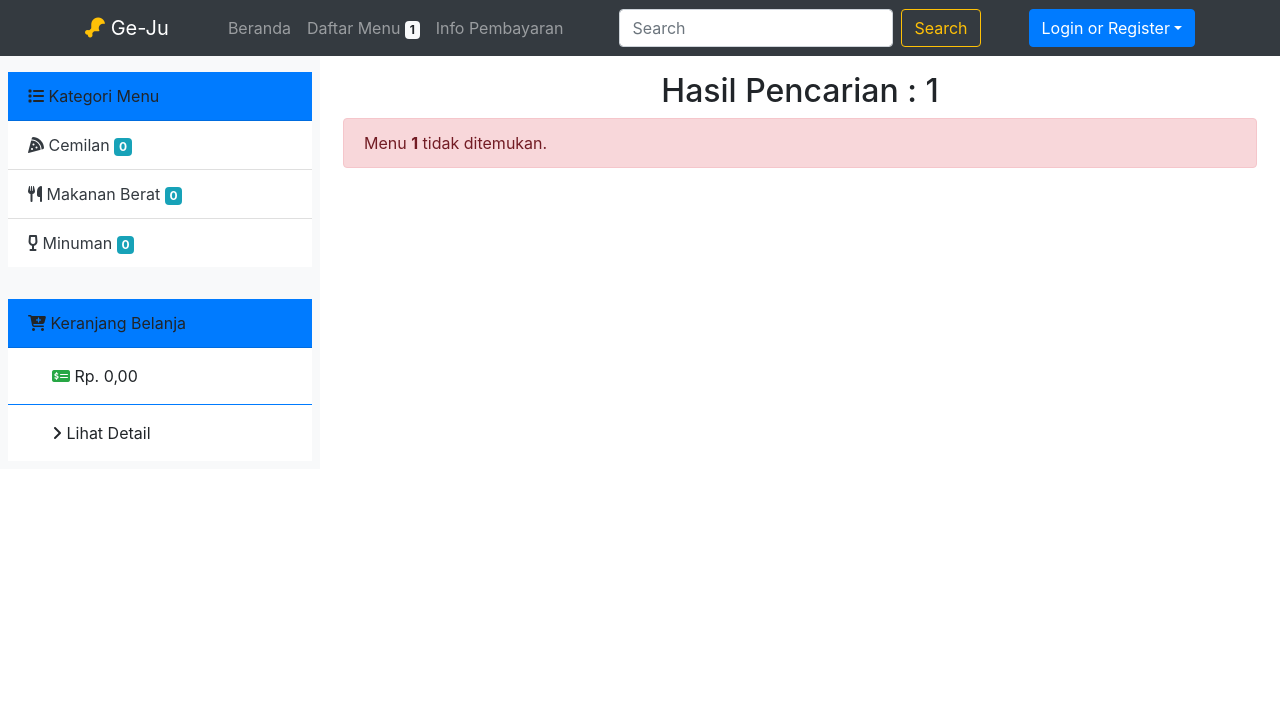
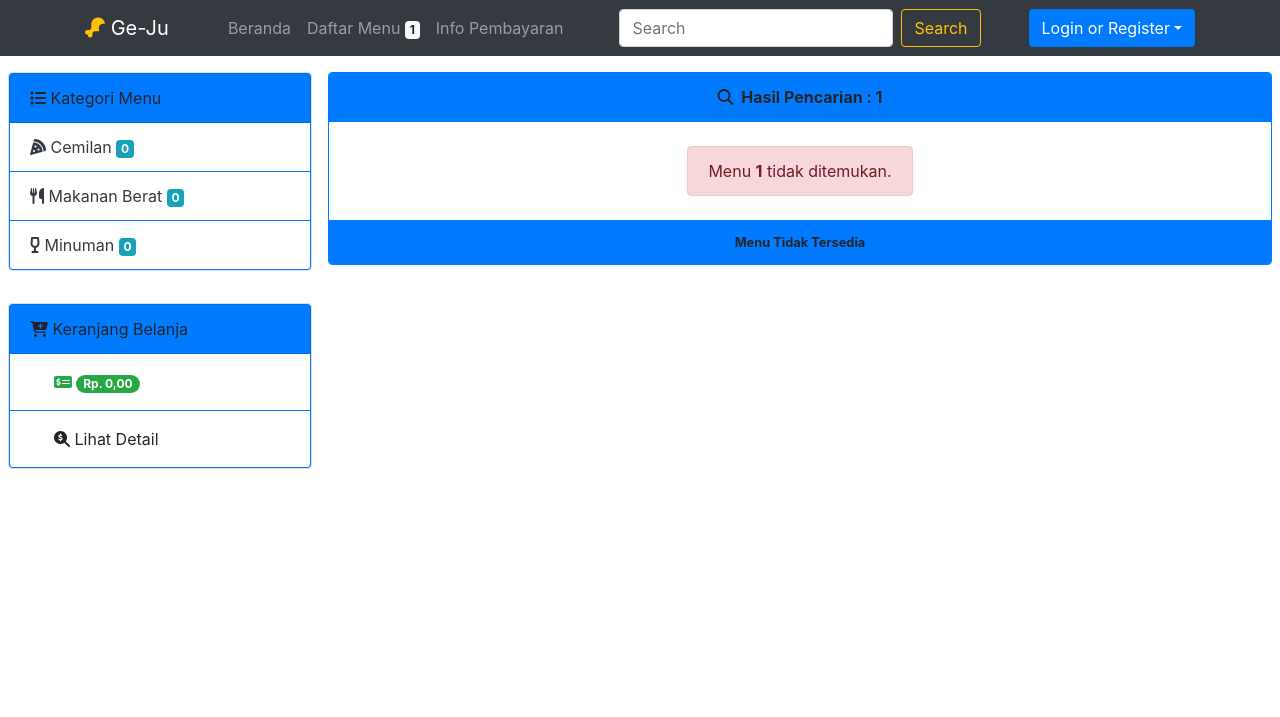
Before and after one commit to soholeh/si-penjualan-ayam-geprek, a PHP site: page /menu_makanan/pencarian.php?keyword=1 in a window 1280 px wide. Shown: the top 717 px of the page. Run offline with PHP 8.4, Linux system fonts and the light colour scheme; tables that the repository leaves empty or names only in its code hold one stand-in row (values such as "Sample post"); some libraries are stand-ins or nearby versions.

Commit message:
bungkus content dg card

```diff
--- /dev/null
+++ b/footer.php
@@ -0,0 +1,30 @@
+
+    <div class="container">
+        </br>
+            </br>
+            </br>
+        </br>
+    </div>
+    <!-- Footer -->
+    <footer class="text-light bg-dark fixed-bottom">
+                <div class="container">
+                    <div class="row mt-3">
+                        <div class="col text-center">
+                            <p>Ge-Ju &copy; <?= date('Y') ?> - Follow Us <a href="https://instagram.com/gejufriedchicken" target="_blank" class="fa fa-instagram"></a></p>
+                        </div>
+                    </div>
+                </div>
+            </footer>
+            <!-- Optional JavaScript; choose one of the two! -->
+
+            <!-- Option 1: jQuery and Bootstrap Bundle (includes Popper) -->
+            <script src="https://code.jquery.com/jquery-3.5.1.slim.min.js" integrity="sha384-DfXdz2htPH0lsSSs5nCTpuj/zy4C+OGpamoFVy38MVBnE+IbbVYUew+OrCXaRkfj" crossorigin="anonymous"></script>
+            <script src="https://cdn.jsdelivr.net/npm/bootstrap@4.5.3/dist/js/bootstrap.bundle.min.js" integrity="sha384-ho+j7jyWK8fNQe+A12Hb8AhRq26LrZ/JpcUGGOn+Y7RsweNrtN/tE3MoK7ZeZDyx" crossorigin="anonymous"></script>
+
+            <!-- Option 2: jQuery, Popper.js, and Bootstrap JS
+            <script src="https://code.jquery.com/jquery-3.5.1.slim.min.js" integrity="sha384-DfXdz2htPH0lsSSs5nCTpuj/zy4C+OGpamoFVy38MVBnE+IbbVYUew+OrCXaRkfj" crossorigin="anonymous"></script>
+            <script src="https://cdn.jsdelivr.net/npm/popper.js@1.16.1/dist/umd/popper.min.js" integrity="sha384-9/reFTGAW83EW2RDu2S0VKaIzap3H66lZH81PoYlFhbGU+6BZp6G7niu735Sk7lN" crossorigin="anonymous"></script>
+            <script src="https://cdn.jsdelivr.net/npm/bootstrap@4.5.3/dist/js/bootstrap.min.js" integrity="sha384-w1Q4orYjBQndcko6MimVbzY0tgp4pWB4lZ7lr30WKz0vr/aWKhXdBNmNb5D92v7s" crossorigin="anonymous"></script>
+            -->
+    </body>
+</html>
--- /dev/null
+++ b/header.php
@@ -0,0 +1,148 @@
+<?php require_once "admin/_config/config.php" ?>
+
+<!doctype html>
+<html lang="en">
+    <head>
+        <!-- Required meta tags -->
+        <meta charset="utf-8">
+        <meta name="viewport" content="width=device-width, initial-scale=1, shrink-to-fit=no">
+
+        <!-- Bootstrap CSS -->
+        <link rel="stylesheet" href="https://cdn.jsdelivr.net/npm/bootstrap@4.5.3/dist/css/bootstrap.min.css" integrity="sha384-TX8t27EcRE3e/ihU7zmQxVncDAy5uIKz4rEkgIXeMed4M0jlfIDPvg6uqKI2xXr2" crossorigin="anonymous">
+        <!-- Add icon library -->
+        <link rel="stylesheet" href="https://cdnjs.cloudflare.com/ajax/libs/font-awesome/4.7.0/css/font-awesome.min.css">
+        <link rel="canonical" href="https://getbootstrap.com/docs/4.5/examples/sign-in/">
+        <!-- Add custom CSS here -->
+        <!-- <link href="admin/css/sb-admin.css" rel="stylesheet"> -->
+        <!-- <link rel="stylesheet" href="admin/font-awesome/css/font-awesome.min.css"> -->
+        <!-- Bootstrap core CSS -->
+        <link href="<?= base_url('admin/_assets/dist/css/bootstrap.min.css'); ?>" rel="stylesheet">
+        <!-- <link href="admin/css/bootstrap.css" rel="stylesheet"> -->
+        <!-- Ikon -->
+        <link rel="icon" href="<?= base_url('admin/_assets/gejulog.jpg'); ?>" type="image/gif" sizes="16x16">
+        <style>
+        .bd-placeholder-img {
+            font-size: 1.125rem;
+            text-anchor: middle;
+            -webkit-user-select: none;
+            -moz-user-select: none;
+            -ms-user-select: none;
+            user-select: none;
+        }
+
+        @media (min-width: 768px) {
+            .bd-placeholder-img-lg {
+            font-size: 3.5rem;
+            }
+        }
+        </style>
+        <!-- Font-Awesome -->
+        <script src="https://kit.fontawesome.com/b0297d4762.js" crossorigin="anonymous"></script>
+        <title><?= $title ?></title>
+    </head>
+    <body>
+        <!-- Navbar -->
+        <nav class="navbar navbar-expand-lg navbar-dark bg-dark fixed-top">
+            <div class="container">
+                <a class="navbar-brand" href="<?= base_url('index.php');?>"><i class="fas fa-drumstick-bite text-warning"></i> Ge-Ju <span class="sr-only">(current)</span></a>
+                <button class="navbar-toggler" type="button" data-toggle="collapse" data-target="#navbarSupportedContent" aria-controls="navbarSupportedContent" aria-expanded="false" aria-label="Toggle navigation">
+                    <span class="navbar-toggler-icon"></span>
+                </button>
+                <div class="collapse navbar-collapse" id="navbarSupportedContent">
+                    <ul class="navbar-nav ml-auto">
+                        <li class="nav-item">
+                            <a class="nav-link" href="<?= base_url('index.php');?>">Beranda</a>
+                        </li>
+                        <li class="nav-item">
+                        <?php
+                            $menu = mysqli_query($koneksi,"SELECT * FROM menu WHERE stok_menu > 0");
+                            $jumlah_menu = mysqli_num_rows($menu);
+                        ?>
+                            <a class="nav-link" href="<?= base_url('menu_makanan/daftar_menu.php');?>">Daftar Menu <span class="badge badge-light"><?= $jumlah_menu; ?></span></a>
+                        </li>
+                        <?php if (isset($_SESSION["pelanggan"])): ?>
+                        <li class="nav-item mr-5">
+                            <a class="nav-link" href="riwayat.php">Riwayat Belanja</a>
+                        </li>
+                        <!-- Selain itu belum login atau tidak ada session -->
+                        <?php else: ?>
+                        <li class="nav-item mr-5">
+                            <a class="nav-link" href="info.php">Info Pembayaran</a>
+                        </li>
+                        <!-- Jika sudah login ada session pelanggan -->
+                    </ul>
+                    <?php endif ?>
+                    <!-- Search -->
+                    <form class="form-inline my-2 my-lg-0 mr-5" action="<?= base_url('menu_makanan/pencarian.php');?>" method="get">
+                        <input class="form-control mr-sm-2" type="search" placeholder="Search" aria-label="Search" name="keyword">
+                        <button class="btn btn-outline-warning my-2 my-sm-0" name="cari">Search</button>
+                    </form>
+                    <div class="dropdown float-right">
+                    <!-- Jika sudah login ada session pelanggan -->
+                    <?php if (isset($_SESSION["pelanggan"])): ?>
+                        <a class="btn btn-primary float-right" href="logout.php">Logout <i class="fas fa-sign-out-alt"></i></a>
+                    <!-- Selain itu belum login atau tidak ada session -->
+                    <?php else: ?>
+                        <button type="button" class="btn btn-primary dropdown-toggle" id="dropdownMenuOffset" data-toggle="dropdown" aria-haspopup="true" aria-expanded="false" data-offset="10,20">Login or Register</button>
+                        <div class="dropdown-menu" aria-labelledby="dropdownMenuOffset">
+                            <a class="dropdown-item" href="login.php">Login <i class="fas fa-sign-in-alt"></i></a>
+                                <div class="dropdown-divider"></div>
+                            <a class="dropdown-item" href="daftar.php">Register</a>
+                        </div>
+                    <?php endif ?>
+                    </div>
+                </div>
+            </div>
+        </nav>
+        <!-- Akhir Navbar -->
+        <!-- Kategori Menu -->
+        <div class="row mt-5 no-gutters">
+            <div class="col-md-3">
+                <ul class="list-group list-group-flush p-2 pt-4">
+                    <div class="card">
+                        <li class="list-group-item bg-primary"><i class="fas fa-list"></i> Kategori Menu</li>
+                        <?php
+                            $cemilan = mysqli_query($koneksi,"SELECT * FROM menu LEFT JOIN kategori
+                            ON menu.id_kategori = kategori.id_kategori WHERE nama_kategori = 'Makanan Ringan' AND stok_menu > 0");
+                            $jumlah_cemilan = mysqli_num_rows($cemilan);
+                        ?>
+                        <li class="list-group-item border-primary"><a href="<?= base_url('menu_makanan/cemilan.php');?>" class="text-dark"><i class="fas fa-pizza-slice"></i> Cemilan <span class="badge badge-info"><?= $jumlah_cemilan; ?></span></a></li>
+                        <?php
+                            $makber = mysqli_query($koneksi,"SELECT * FROM menu LEFT JOIN kategori
+                            ON menu.id_kategori = kategori.id_kategori WHERE nama_kategori = 'Makanan Berat' AND stok_menu > 0");
+                            $jumlah_makber = mysqli_num_rows($makber);
+                        ?>
+                        <li class="list-group-item border-primary"><a href="<?= base_url('menu_makanan/mkn_berat.php');?>" class="text-dark"><i class="fas fa-utensils"></i> Makanan Berat <span class="badge badge-info"><?= $jumlah_makber; ?></span></a></li>
+                        <?php
+                            $minum = mysqli_query($koneksi,"SELECT * FROM menu LEFT JOIN kategori
+                            ON menu.id_kategori = kategori.id_kategori WHERE nama_kategori = 'Minuman' AND stok_menu > 0");
+                            $jumlah_minum = mysqli_num_rows($minum);
+                        ?>
+                        <li class="list-group-item border-primary"><a href="<?= base_url('menu_makanan/minuman.php');?>" class="text-dark"><i class="fas fa-wine-glass-alt"></i> Minuman <span class="badge badge-info"><?= $jumlah_minum; ?></span></a></li>
+                    </div>
+                </ul>
+                <!-- Keranjang -->
+                <ul class="list-group list-group-flush p-2 pt-4">
+                    <div class="card">
+                        <li class="list-group-item bg-primary"><i class="fas fa-cart-plus"></i> Keranjang Belanja</li>
+                        <?php
+                            if(isset($_SESSION['keranjang'])){
+                                        $subtotal = 0;
+                            foreach ($_SESSION['keranjang'] as $id_produk => $jumlah){
+                                $sql = "SELECT * FROM menu WHERE id_menu='$id_menu'";
+                                $result = mysqli_query($koneksi, $sql);
+                                $row = mysqli_fetch_assoc($result);
+                                if(isset($row)){
+                                    $total = $row["harga_menu"]*$jumlah;
+                                    $subtotal += $total;
+                                }
+                            }
+                            echo '<li class="list-group-item border-primary"><a class="dropdown-item" href="keranjang.php"><i class="fas fa-money-check-alt text-success"></i><span class="badge badge-pill badge-success"> Rp. '.number_format($subtotal).'</span></a></li>';
+                            }else {
+                            echo '<li class="list-group-item border-primary"><a class="dropdown-item" href="keranjang.php"><i class="fas fa-money-check-alt text-success mr-1"></i><span class="badge badge-pill badge-success"> Rp. 0,00</span></a></li>';
+                            }
+                        ?>
+                        <li class="list-group-item border-primary"><a class="dropdown-item" href="keranjang.php"><i class="fas fa-search-dollar"></i> Lihat Detail</a></li>
+                    </div>
+                </ul>
+            </div>
--- /dev/null
+++ b/menu_makanan/pencarian.php
@@ -0,0 +1,52 @@
+<?php $title = "Pencarian Menu";
+include_once('../header.php'); ?>
+<?php
+$keyword = $_GET["keyword"];
+
+$semuadata = array();
+$sql = mysqli_query($koneksi, "SELECT * FROM menu WHERE nama_menu LIKE '%$keyword%'
+OR deskripsi_menu LIKE '%$keyword%'");
+$jumlah_pencarian = mysqli_num_rows($sql);
+while($row = mysqli_fetch_assoc($sql))
+{
+    $semuadata[]=$row;
+}
+// echo "<pre>";
+// print_r($semuadata);
+// echo "</pre>";
+?>
+
+                <div class="col-md-9 ml-auto p-2 pt-4">
+                    <div class="card mb-4 border-primary">
+                        <div class="card-header text-center font-weight-bold border-primary bg-primary">
+                            <i class="fas fa-search mr-1"></i>
+                            Hasil Pencarian : <?= $keyword;?>
+                        </div>
+                        <!-- Cards -->
+                        <div class="row p-2 pt-4 justify-content-center">
+                        <?php if (empty($semuadata)): ?>
+                            <div class="alert alert-danger">Menu <strong><?= $keyword;?></strong> tidak ditemukan.</div>
+                        <?php endif ?>
+                            <?php foreach ($semuadata as $key => $value): ?>
+                            <div class="card mr-3 ml-3 mb-4 border-primary" style="width: 17rem;">
+                                <img src="../admin/menu/foto_menu/<?= $value['foto_menu'];?>" class="card-img-top" alt="...">
+                                <div class="card-body">
+                                    <h5 class="card-title"><?= $value['nama_menu'];?></h5>
+                                    <p class="card-text"><span class="badge badge-pill badge-success">Rp. <?= number_format($value['harga_menu']);?></span></p>
+                                    <a href="detail.php?id=<?= $value['id_menu'];?>" class="btn btn-primary mt-2 btn-block">Pesan <i class="fas fa-comment-dollar"></i></a>
+                                </div>
+                            </div>
+                            <?php endforeach ?>
+                        </div>
+
+                        <div class="card-footer text-center small border-primary bg-primary font-weight-bold">
+                            <?php if (empty($semuadata)): ?>
+                                Menu Tidak Tersedia
+                            <?php else: ?>
+                                (<?= $jumlah_pencarian; ?>) Menu Tersedia
+                            <?php endif ?>
+                        </div>
+                    </div>
+                </div>
+
+<?php include_once('../footer.php'); ?>
```
Also changed, not shown: index.php (+32 -12 lines), menu_makanan/cemilan.php (added, +39 -0 lines), menu_makanan/daftar_menu.php (added, +37 -0 lines), menu_makanan/minuman.php (added, +39 -0 lines), menu_makanan/mkn_berat.php (added, +39 -0 lines), admin/slider/foto/20201202110524wp3105346.jpg.
